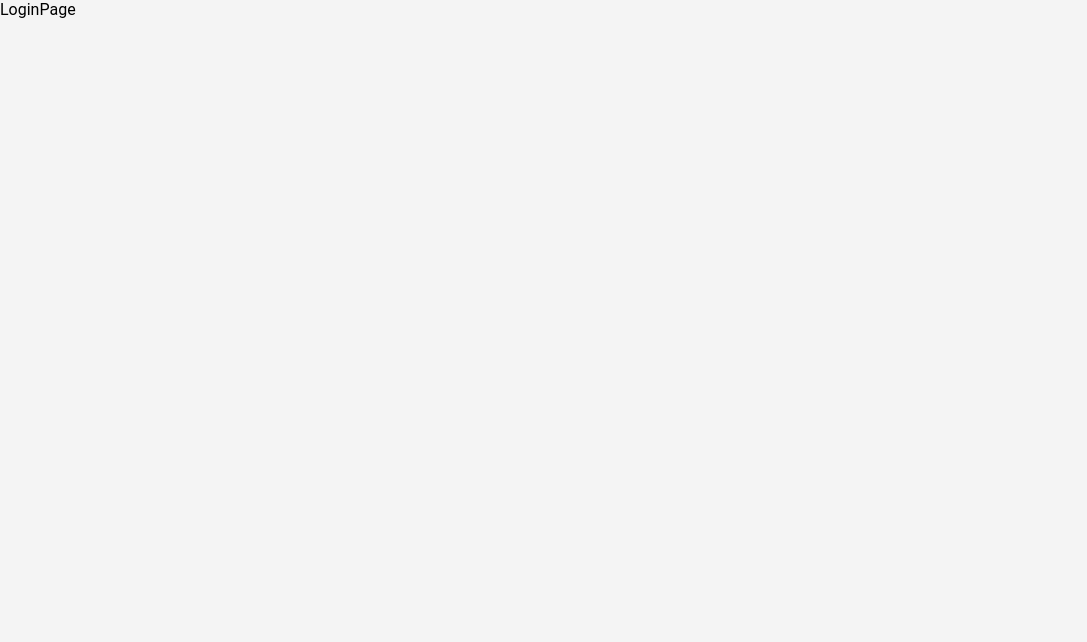
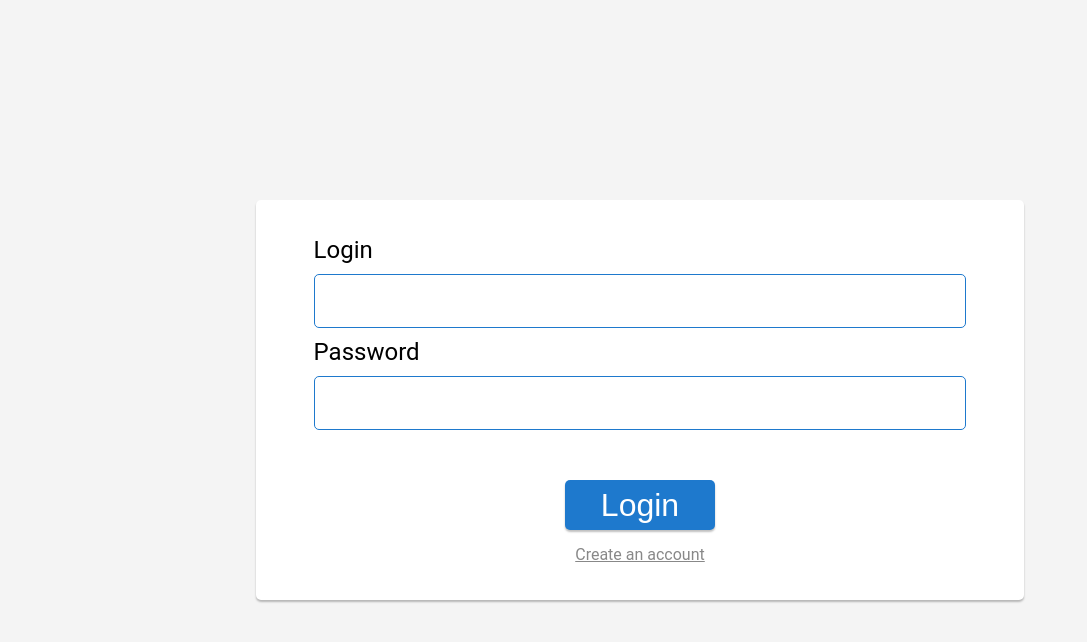
Before and after one commit to Saibaken/web-development, a React (Create React App) app: page / in a window 1280 px wide. Shown: the top 642 px of the page, without its empty margins (0-1087 px from the left). Built offline with nearby package versions, Linux system fonts and the light colour scheme.

Commit message:
feat: :sparkles: Написана страница логина
TODO: Добавить валидацию полей

```diff
--- a/src/pages/LoginPage.js
+++ b/src/pages/LoginPage.js
@@ -1,7 +1,31 @@
 import React from 'react'
+import { Link, useNavigate } from 'react-router-dom'
+import '../stylesheets/LoginPage.css'
 
 export default function LoginPage() {
-  return (
-    <div>LoginPage</div>
-  )
+
+    let navigate = useNavigate();
+
+    // TODO: Написать валидацию полей
+    function validate() {
+        let login = document.getElementById('POST-login').value;
+
+        if (login !== null)
+            navigate("/" + login + "/news");
+    }
+
+    return (
+        <form className='login-form' onSubmit={validate}>
+            <label>
+                Login
+                <input id='POST-login' type='text' name='login' />
+            </label>
+            <label>
+                Password
+                <input id='POST-password' type='password' name='password' />
+            </label>
+            <input type='submit' value='Login'></input>
+            <Link to='/registration'>Create an account</Link>
+        </form>
+    )
 }
--- a/src/pages/RegPage.js
+++ b/src/pages/RegPage.js
@@ -1,7 +1,9 @@
 import React from 'react'
 
 export default function RegPage() {
-  return (
-    <div>RegPage</div>
-  )
+
+    //TODO: Написать реализацию (см. LoginPage)
+    return (
+        <div>RegPage</div>
+    )
 }
--- /dev/null
+++ b/src/stylesheets/LoginPage.css
@@ -0,0 +1,87 @@
+form.login-form {
+    width: 60vw;
+    height: 50vh;
+    margin: 25vh 20vw 25vh 20vw;
+    display: flex;
+    flex-direction: column;
+
+    align-items: center;
+    justify-content: center;
+
+    background: #FFFFFF;
+    box-shadow: 0px 2px 2px rgba(0, 0, 0, 0.25);
+    border-radius: 5px;
+}
+
+form.login-form>label {
+    display: flex;
+    flex-direction: column;
+}
+
+form.login-form>input[type=submit] {
+    margin-top: 40px;
+    width: 150px;
+    height: 50px;
+
+    background: #1E79CD;
+    box-shadow: 0px 2px 2px rgba(0, 0, 0, 0.25);
+    border-radius: 5px;
+    border: none;
+
+    font-style: normal;
+    font-weight: normal;
+    font-size: 32px;
+    line-height: 48px;
+    text-align: center;
+
+    color: #FFFFFF;
+
+    cursor: pointer;
+
+    transition: 200ms;
+}
+
+form.login-form>input[type=submit]:hover {
+    box-shadow: 0px 2px 10px 2px rgba(0, 0, 0, 0.25);
+
+    transition: 200ms;
+}
+
+form.login-form>label {
+    width: 85%;
+
+    font-style: normal;
+    font-weight: normal;
+    font-size: 24px;
+    line-height: 28px;
+
+    color: #000000;
+}
+
+form.login-form input[type=text],
+form.login-form input[type=password] {
+    margin-top: 10px;
+    margin-bottom: 10px;
+    padding-left: 10px;
+    background: #FFFFFF;
+    border: 1px solid #1E79CD;
+    box-sizing: border-box;
+    border-radius: 5px;
+
+    font-style: normal;
+    font-weight: normal;
+    font-size: 24px;
+    line-height: 50px;
+
+    color: #000000;
+}
+
+form.login-form>a {
+    margin-top: 15px;
+    color: #888888;
+}
+
+form.login-form>a:hover {
+    margin-top: 15px;
+    color: #406892;
+}
```
